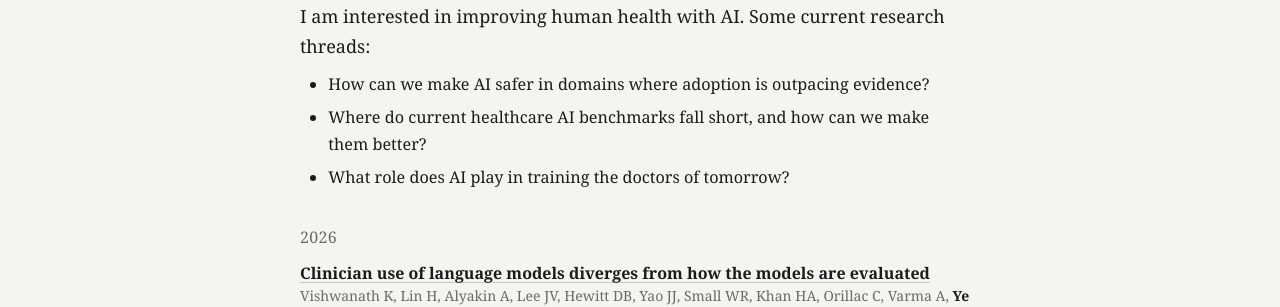
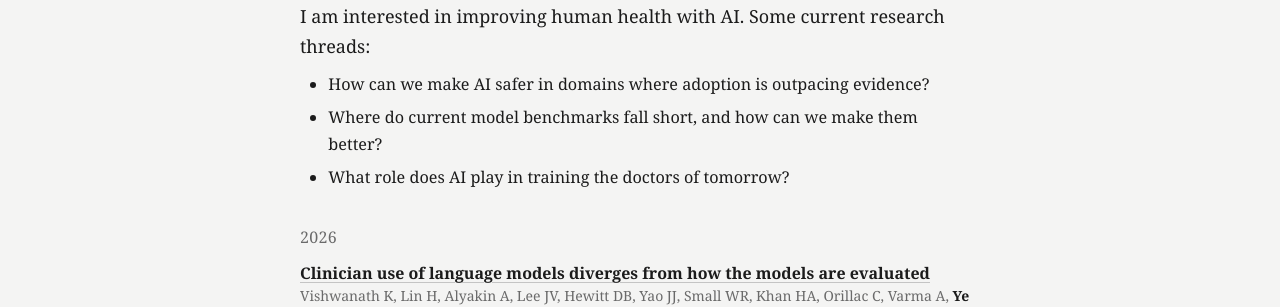
Before and after one commit to brandonye/brandonye.github.io, a Jekyll site: the page built from research.html, in a window 1280 px wide. Shown: the part 252-559 px from the top of the page. Built offline with Jekyll 4.4.1, drawn with Linux system fonts in a browser that asks for light colours.

Commit message:
Update research

```diff
--- a/research.html
+++ b/research.html
@@ -5,7 +5,7 @@ permalink: /research/
 <p class="lede">I am interested in improving human health with AI. Some current research threads:</p>
 <ul class="threads">
   <li>How can we make AI safer in domains where adoption is outpacing evidence?</li>
-  <li>Where do current healthcare AI benchmarks fall short, and how can we make them better?</li>
+  <li>Where do current model benchmarks fall short, and how can we make them better?</li>
   <li>What role does AI play in training the doctors of tomorrow?</li>
 </ul>
 
```
